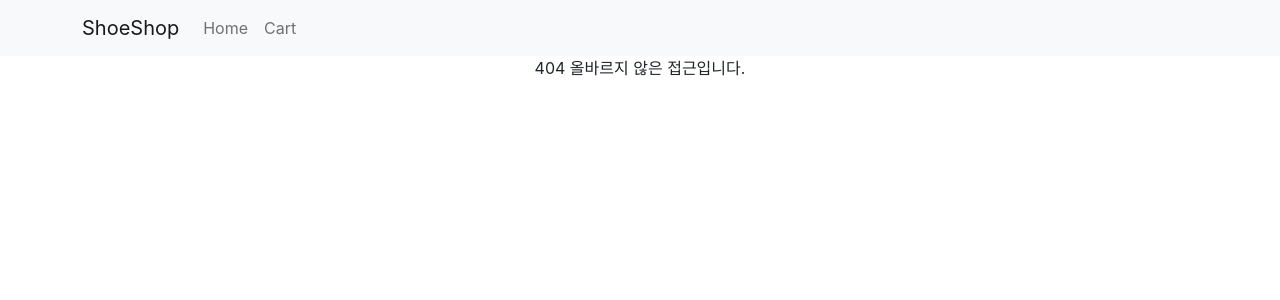
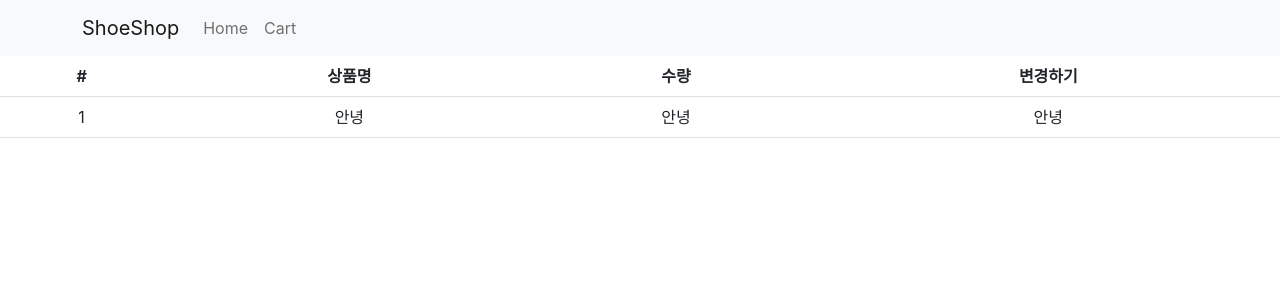
Before and after one commit to ye1n/study-basic-react, a React (Create React App) app in the folder shop/: page /cart in a window 1280 px wide. Before the commit this address had no page. Shown: the top 300 px of the page. Built offline with nearby package versions, Linux system fonts and the light colour scheme.

Commit message:
장바구니 페이지 만들기 & Redux 1 : Redux Toolkit 설치

```diff
--- a/shop/package.json
+++ b/shop/package.json
@@ -3,6 +3,7 @@
   "version": "0.1.0",
   "private": true,
   "dependencies": {
+    "@reduxjs/toolkit": "^1.8.5",
     "@testing-library/jest-dom": "^5.16.5",
     "@testing-library/react": "^13.4.0",
     "@testing-library/user-event": "^13.5.0",
@@ -11,6 +12,7 @@
     "react": "^18.2.0",
     "react-bootstrap": "^2.5.0",
     "react-dom": "^18.2.0",
+    "react-redux": "^8.0.2",
     "react-router-dom": "^6.4.0",
     "react-scripts": "5.0.1",
     "styled-components": "^5.3.5",
--- a/shop/src/App.js
+++ b/shop/src/App.js
@@ -6,6 +6,8 @@
 import Detail from './routes/Detail.js';
 import { Route, Routes, Link, useNavigate, Outlet } from 'react-router-dom';
 import axios from 'axios';
+import Cart from './routes/Cart.js';
+
 {/* public 폴더 안 이미지 사용: {process.env.PUBLIC_URL + '/이미지 경로'} */ }
 
 // context API
@@ -112,6 +114,8 @@
           </Context1.Provider>
         } />
 
+        <Route path="/cart" element={ <Cart/> } />
+
         {/* 3. Nested Routes */}
         <Route path="/about" element={<About />} >
           <Route path="member" element={<div>멤버</div>} />
--- a/shop/src/index.js
+++ b/shop/src/index.js
@@ -4,13 +4,17 @@
 import App from './App';
 import reportWebVitals from './reportWebVitals';
 import { BrowserRouter } from 'react-router-dom';
+import { Provider } from "react-redux";
+import store from './store.js'
 
 const root = ReactDOM.createRoot(document.getElementById('root'));
 root.render(
   <React.StrictMode>
-    <BrowserRouter>
-      <App />
-    </BrowserRouter>
+    <Provider store={store}>
+      <BrowserRouter>
+        <App />
+      </BrowserRouter>
+    </Provider>
   </React.StrictMode>
 );
 
--- /dev/null
+++ b/shop/src/routes/Cart.js
@@ -0,0 +1,28 @@
+import {Table} from 'react-bootstrap'
+
+function Cart(){
+    return(
+        <div>
+            <Table>
+                <thead>
+                    <tr>
+                    <th>#</th>
+                    <th>상품명</th>
+                    <th>수량</th>
+                    <th>변경하기</th>
+                    </tr>
+                </thead>
+                <tbody>
+                    <tr>
+                    <td>1</td>
+                    <td>안녕</td>
+                    <td>안녕</td>
+                    <td>안녕</td>
+                    </tr>
+                </tbody>
+            </Table>
+        </div>
+    )
+}
+
+export default Cart
--- /dev/null
+++ b/shop/src/store.js
@@ -0,0 +1,8 @@
+// state들을 보관하는 파일
+import { configureStore } from '@reduxjs/toolkit'
+
+export default configureStore({
+  reducer: {
+
+  }
+})
```
Also changed, not shown: 1 other file (tests, documents, lock files or other folders).
